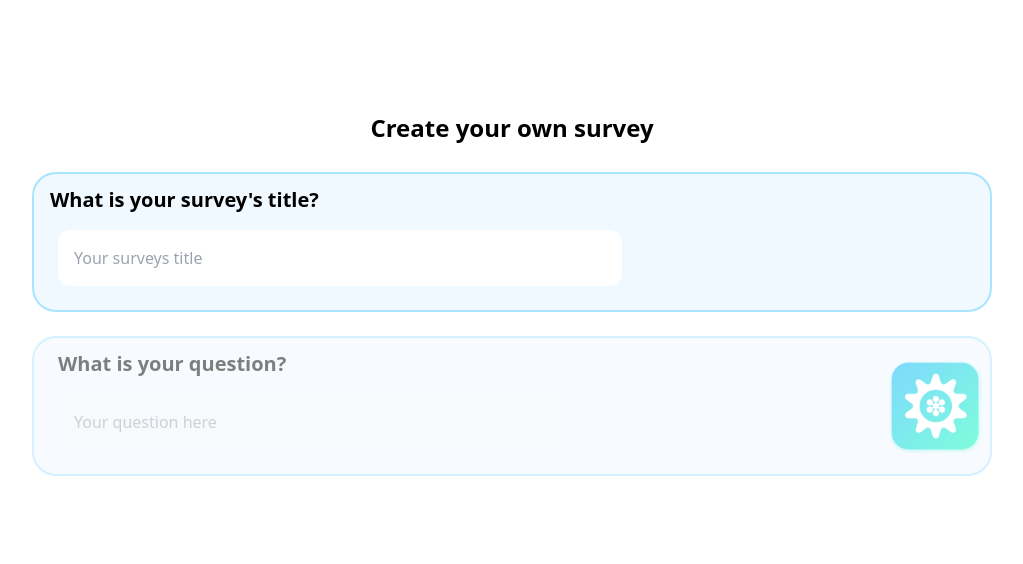
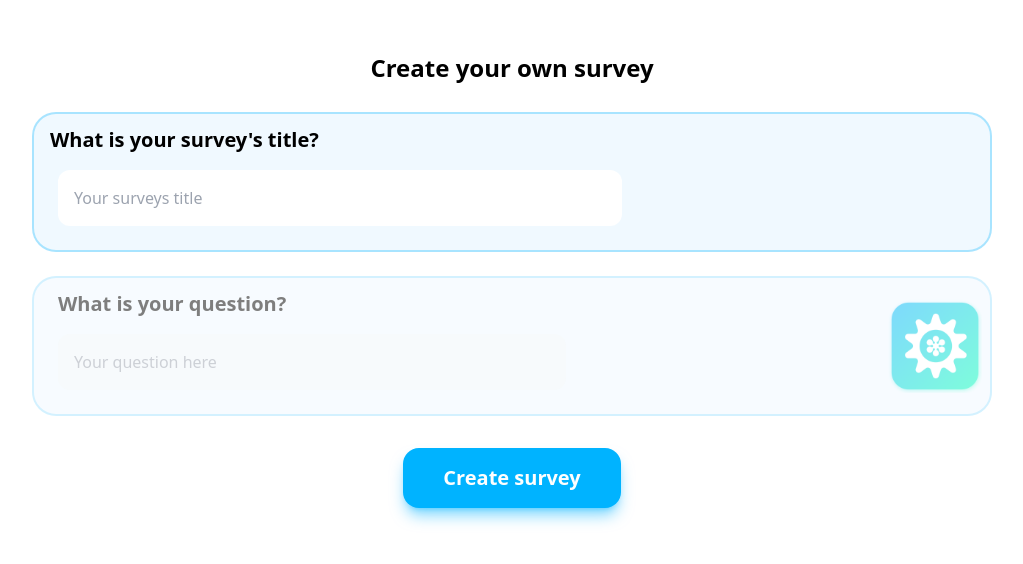
Before and after one commit to aaron-nerox/neo-surveys, a React (Create React App) app in the folder neosurveys-react/: page /newsurvey in a window 1280 px wide. Shown: the part 112-676 px from the top of the page, without its empty margins (128-1151 px from the left). Built offline with nearby package versions, Linux system fonts and the light colour scheme.

Commit message:
finish: creating a survey

```diff
--- a/neosurveys-react/src/pages/CreateSurvey.jsx
+++ b/neosurveys-react/src/pages/CreateSurvey.jsx
@@ -1,4 +1,5 @@
 import { useState } from 'react';
+import {services, Post} from "../services/crud.services";
 import logo from "../assets/icons/main_logo.png"
 import StatementInput from "../components/StatementInput";
 
@@ -16,6 +17,20 @@ const CreateSurvey = ()=>{
         surveyQuestions[index].statement = newQuestion
         setSurveyQuestions(surveyQuestions);
         console.log(surveyQuestions);
+    }
+
+    function createSurvey(){
+        let data = {
+            "name": surveyTitle,
+            "questions": surveyQuestions
+        }
+
+        Post(services.CREATE_SURVEY, data)
+        .then(result => {
+            //todo: add a modal saying this is cool
+            setSurveyTitle("");
+            setSurveyQuestions([]);
+        })
     }
 
     return (
@@ -74,6 +89,15 @@ const CreateSurvey = ()=>{
                 <img src={logo} alt="add" className="max-w-[10%]"/>
 
             </div>
+
+            <button
+                onClick={createSurvey}
+
+                className="bg-baby-blue px-10 py-4 rounded-2xl m-5 mb-10
+                hover:bg-azure transition-all font-bold text-xl text-white
+                shadow-lg shadow-baby-blue/50 hover:shadow-azure/40">
+                Create survey
+            </button>
         </div>
     );
 }
--- a/neosurveys-react/src/pages/Survey.jsx
+++ b/neosurveys-react/src/pages/Survey.jsx
@@ -38,7 +38,7 @@ const Survey = ()=>{
 
         Post(services.RESULT_SURVEY, surveyAnswer, surveyAnswer.idSurvey)
         .then((result)=>{
-            console.log(result.data);
+            //todo: add a modal for the result
         });
     }
 
```
Also changed, not shown: 1 other file (tests, documents, lock files or other folders).
